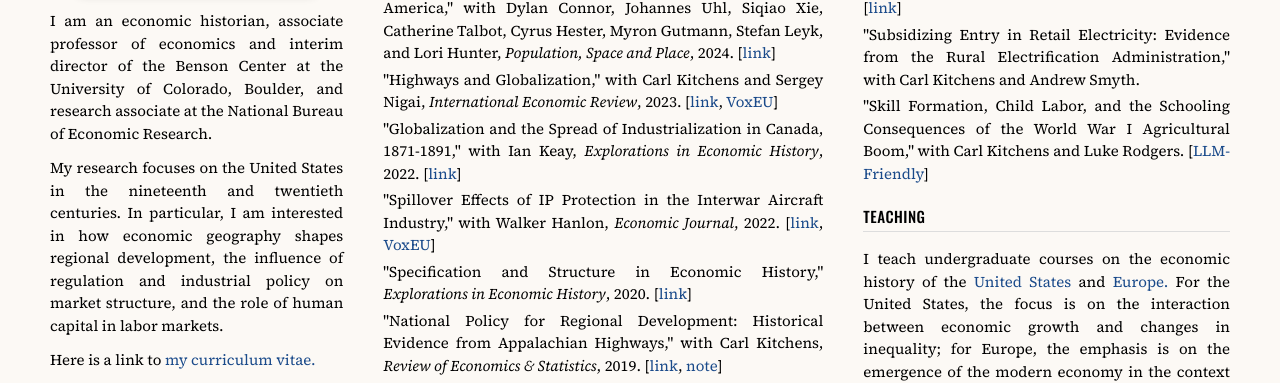
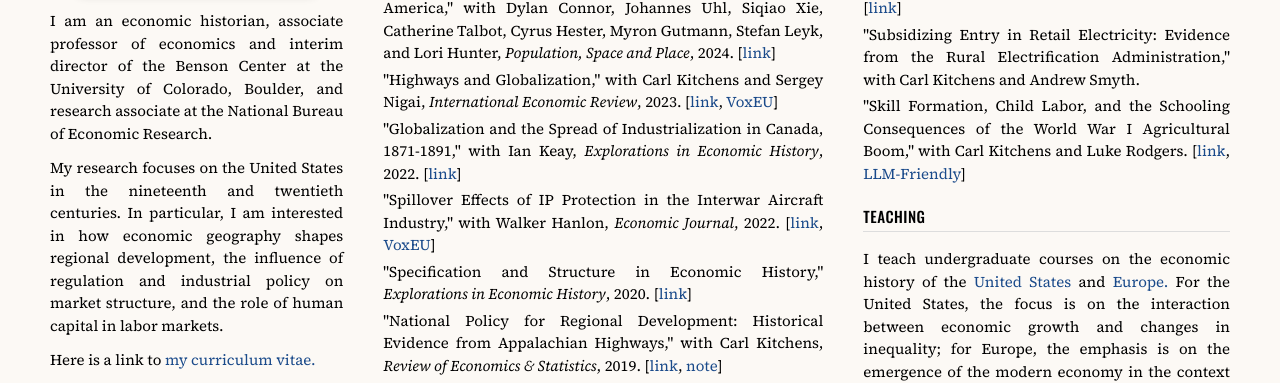
Before and after one commit to jaworskit/jaworskit.github.io, a Jekyll site: the page built from index.html, in a window 1280 px wide and 900 px high. Shown: the part 297-680 px from the top of the window. Built offline with Jekyll 4.4.1, drawn with Linux system fonts in a browser that asks for light colours.

Commit message:
Update index.html

```diff
--- a/index.html
+++ b/index.html
@@ -193,7 +193,7 @@ body_class: home-page
         <li>
           <p>
             "Skill Formation, Child Labor, and the Schooling Consequences of the World War I Agricultural Boom," with Carl Kitchens and Luke Rodgers.
-            [<a href="papers/agshockedu/" target="_blank">LLM-Friendly</a>]
+            [<a href="https://www.nber.org/papers/w35032" target="_blank">link</a>, <a href="papers/agshockedu/" target="_blank">LLM-Friendly</a>]
           </p>
         </li>
       </ul>
```
